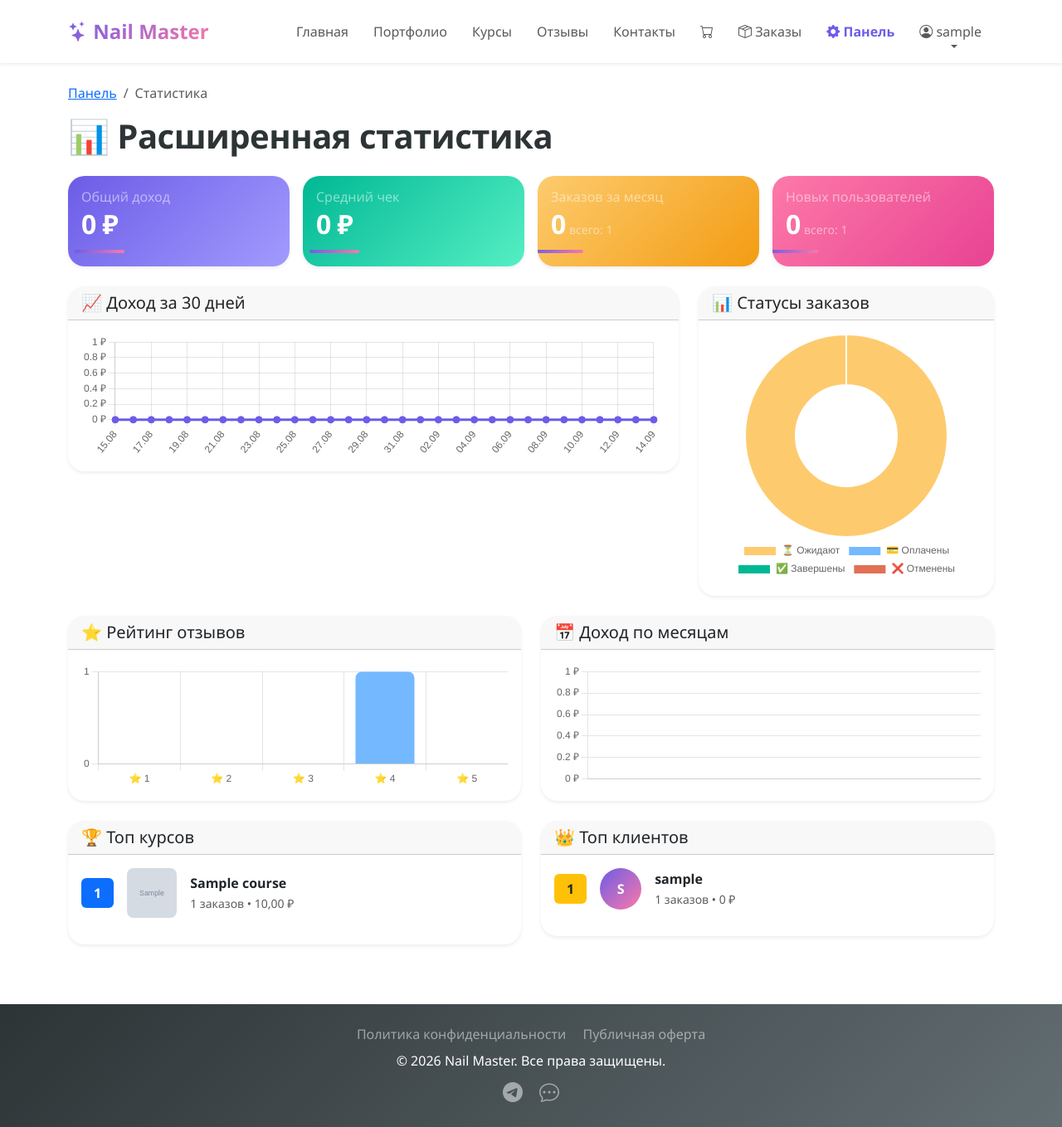
After one commit to zheleznovaSashka/NailMaster, a Django app: page /dashboard/stats/ in a window 1280 px wide. The commit adds this page. Shown: the whole page at 83% size. Run offline with Django 5.2, Linux system fonts and the light colour scheme; a user stored in the database is signed in; tables that the repository leaves empty hold one stand-in row (values such as "Sample post"); grey boxes marked "Sample" are stand-in pictures.

Commit message:
feat: расширенная статистика с графиками + юридические документы (оферта, политика конфиденциальности)

```diff
--- a/config/urls.py
+++ b/config/urls.py
@@ -50,6 +50,9 @@ urlpatterns = [
              template_name='users/password_reset_complete.html'
          ),
          name='password_reset_complete'),
+    # Flat pages (юридические документы)
+    path('pages/', include('django.contrib.flatpages.urls')),
+
 ]
 
 if settings.DEBUG:
--- /dev/null
+++ b/contacts/context_processors.py
@@ -0,0 +1,8 @@
+from .models import ContactInfo
+
+
+def contact_info(request):
+    """Передаёт контакты во все шаблоны"""
+    return {
+        'global_contact': ContactInfo.objects.first()
+    }
--- a/dashboard/urls.py
+++ b/dashboard/urls.py
@@ -50,4 +50,7 @@ urlpatterns = [
     path('orders/<int:pk>/status/<str:status>/', views.order_change_status, name='order_change_status'),
     path('orders/<int:pk>/delete/', views.order_delete, name='order_delete'),
 
+    # Статистика
+    path('stats/', views.stats_view, name='stats'),
+
 ]
--- a/dashboard/views.py
+++ b/dashboard/views.py
@@ -1,6 +1,6 @@
 from django.shortcuts import render
 from django.contrib.auth.decorators import login_required, user_passes_test
-from django.db.models import Sum, Q, Count
+from django.db.models import Sum, Q, Avg, Count
 from django.utils import timezone
 from datetime import timedelta
 from django.shortcuts import render, redirect, get_object_or_404
@@ -13,6 +13,9 @@ from portfolio.models import Work
 from courses.models import Course
 from core.models import MasterInfo
 from contacts.models import ContactInfo
+from datetime import datetime, timedelta
+from django.db.models.functions import TruncDate, TruncMonth
+
 
 
 def is_staff(user):
@@ -452,7 +455,6 @@ def contacts_edit(request):
     if request.method == 'POST':
         contact.phone = request.POST.get('phone', contact.phone)
         contact.email = request.POST.get('email', contact.email)
-        contact.instagram = request.POST.get('instagram', '')
         contact.telegram = request.POST.get('telegram', '')
         contact.max_messenger = request.POST.get('max_messenger', '')
         contact.booking_url = request.POST.get('booking_url', '')
@@ -673,3 +675,135 @@ def order_delete(request, pk):
         return redirect('dashboard:orders_list')
 
     return render(request, 'dashboard/order_delete.html', {'order': order})
+
+
+
+
+@login_required
+@user_passes_test(is_staff, login_url='/')
+def stats_view(request):
+    """Расширенная статистика"""
+
+    # === ДОХОД ЗА 30 ДНЕЙ ===
+    today = timezone.now().date()
+    thirty_days_ago = today - timedelta(days=30)
+
+    # Группировка по дням
+    daily_income = Order.objects.filter(
+        created_at__date__gte=thirty_days_ago,
+        status__in=['paid', 'completed']
+    ).annotate(
+        date=TruncDate('created_at')
+    ).values('date').annotate(
+        total=Sum('total_price'),
+        count=Count('id')
+    ).order_by('date')
+
+    # Заполняем пропущенные дни
+    days_data = {}
+    for i in range(31):
+        d = thirty_days_ago + timedelta(days=i)
+        days_data[d] = {'total': 0, 'count': 0}
+
+    for item in daily_income:
+        days_data[item['date']] = {
+            'total': float(item['total'] or 0),
+            'count': item['count']
+        }
+
+    # Данные для графика
+    chart_labels = [d.strftime('%d.%m') for d in days_data.keys()]
+    chart_income = [data['total'] for data in days_data.values()]
+    chart_orders = [data['count'] for data in days_data.values()]
+
+    # === СТАТУСЫ ЗАКАЗОВ ===
+    status_stats = Order.objects.values('status').annotate(
+        count=Count('id')
+    )
+
+    status_data = {
+        'pending': 0,
+        'paid': 0,
+        'completed': 0,
+        'cancelled': 0,
+    }
+    for s in status_stats:
+        status_data[s['status']] = s['count']
+
+    # === ТОП КУРСОВ ===
+    top_courses = Course.objects.annotate(
+        orders_count=Count('order')
+    ).filter(orders_count__gt=0).order_by('-orders_count')[:5]
+
+    # === ТОП КЛИЕНТОВ ===
+    top_clients = CustomUser.objects.annotate(
+        orders_count=Count('order'),
+        total_spent=Sum('order__total_price',
+                        filter=Q(order__status__in=['paid', 'completed']))
+    ).filter(orders_count__gt=0).order_by('-total_spent')[:5]
+
+    # === РЕЙТИНГ ОТЗЫВОВ ===
+    rating_stats = Review.objects.values('rating').annotate(
+        count=Count('id')
+    ).order_by('rating')
+
+    rating_data = {i: 0 for i in range(1, 6)}
+    for r in rating_stats:
+        rating_data[r['rating']] = r['count']
+
+    # === СРЕДНИЙ ЧЕК ===
+    avg_order = Order.objects.filter(
+        status__in=['paid', 'completed']
+    ).aggregate(avg=Avg('total_price'))['avg'] or 0
+
+    # === ОБЩАЯ СТАТИСТИКА ===
+    total_stats = {
+        'total_users': CustomUser.objects.count(),
+        'new_users_month': CustomUser.objects.filter(
+            date_joined__gte=timezone.now() - timedelta(days=30)
+        ).count(),
+        'total_orders': Order.objects.count(),
+        'orders_month': Order.objects.filter(
+            created_at__gte=timezone.now() - timedelta(days=30)
+        ).count(),
+        'total_income': Order.objects.filter(
+            status__in=['paid', 'completed']
+        ).aggregate(total=Sum('total_price'))['total'] or 0,
+        'avg_order': avg_order,
+    }
+
+    # === СТАТИСТИКА ПО МЕСЯЦАМ (последние 6 месяцев) ===
+    six_months_ago = timezone.now() - timedelta(days=180)
+    monthly_income = Order.objects.filter(
+        created_at__gte=six_months_ago,
+        status__in=['paid', 'completed']
+    ).annotate(
+        month=TruncMonth('created_at')
+    ).values('month').annotate(
+        total=Sum('total_price'),
+        count=Count('id')
+    ).order_by('month')
+
+    month_labels = []
+    month_income = []
+    month_orders = []
+
+    for item in monthly_income:
+        month_labels.append(item['month'].strftime('%m.%Y'))
+        month_income.append(float(item['total'] or 0))
+        month_orders.append(item['count'])
+
+    context = {
+        'total_stats': total_stats,
+        'chart_labels': chart_labels,
+        'chart_income': chart_income,
+        'chart_orders': chart_orders,
+        'status_data': status_data,
+        'top_courses': top_courses,
+        'top_clients': top_clients,
+        'rating_data': rating_data,
+        'month_labels': month_labels,
+        'month_income': month_income,
+        'month_orders': month_orders,
+    }
+    return render(request, 'dashboard/stats.html', context)
--- a/templates/base.html
+++ b/templates/base.html
@@ -144,11 +144,24 @@ document.addEventListener('DOMContentLoaded', function() {
 
 <footer class="bg-dark text-white text-center py-4 mt-5">
     <div class="container">
+        <p class="mb-2">
+            <a href="/pages/privacy/" class="text-white-50 text-decoration-none me-3">Политика конфиденциальности</a>
+            <a href="/pages/offer/" class="text-white-50 text-decoration-none">Публичная оферта</a>
+        </p>
         <p class="mb-2">© 2026 Nail Master. Все права защищены.</p>
         <p class="mb-0">
-            <a href="#" class="text-white-50 text-decoration-none me-3"><i class="bi bi-instagram fs-4"></i></a>
-            <a href="#" class="text-white-50 text-decoration-none me-3"><i class="bi bi-telegram fs-4"></i></a>
-            <a href="#" class="text-white-50 text-decoration-none"><i class="bi bi-chat-dots fs-4"></i></a>
+            {% if global_contact %}
+            {% if global_contact.telegram %}
+            <a href="{{ global_contact.telegram }}" target="_blank" class="text-white-50 text-decoration-none me-3">
+                <i class="bi bi-telegram fs-4"></i>
+            </a>
+            {% endif %}
+            {% if global_contact.max_messenger %}
+            <a href="{{ global_contact.max_messenger }}" target="_blank" class="text-white-50 text-decoration-none">
+                <i class="bi bi-chat-dots fs-4"></i>
+            </a>
+            {% endif %}
+            {% endif %}
         </p>
     </div>
 </footer>
--- /dev/null
+++ b/templates/dashboard/stats.html
@@ -0,0 +1,316 @@
+{% extends 'base.html' %}
+{% load static %}
+
+{% block title %}Статистика{% endblock %}
+
+{% block content %}
+<div class="container py-4">
+    <nav aria-label="breadcrumb" class="mb-3">
+        <ol class="breadcrumb">
+            <li class="breadcrumb-item"><a href="{% url 'dashboard:home' %}">Панель</a></li>
+            <li class="breadcrumb-item active">Статистика</li>
+        </ol>
+    </nav>
+
+    <h1 class="mb-4">📊 Расширенная статистика</h1>
+
+    <!-- Верхние карточки -->
+    <div class="row g-3 mb-4">
+        <div class="col-md-3 col-sm-6">
+            <div class="card shadow-sm border-0" style="background: linear-gradient(135deg, #6c5ce7, #a29bfe); color: white;">
+                <div class="card-body">
+                    <h6 class="text-white-50 mb-1">Общий доход</h6>
+                    <h2 class="mb-0">{{ total_stats.total_income|floatformat:0 }} ₽</h2>
+                </div>
+            </div>
+        </div>
+        <div class="col-md-3 col-sm-6">
+            <div class="card shadow-sm border-0" style="background: linear-gradient(135deg, #00b894, #55efc4); color: white;">
+                <div class="card-body">
+                    <h6 class="text-white-50 mb-1">Средний чек</h6>
+                    <h2 class="mb-0">{{ total_stats.avg_order|floatformat:0 }} ₽</h2>
+                </div>
+            </div>
+        </div>
+        <div class="col-md-3 col-sm-6">
+            <div class="card shadow-sm border-0" style="background: linear-gradient(135deg, #fdcb6e, #f39c12); color: white;">
+                <div class="card-body">
+                    <h6 class="text-white-50 mb-1">Заказов за месяц</h6>
+                    <h2 class="mb-0">{{ total_stats.orders_month }}</h2>
+                    <small class="text-white-50">всего: {{ total_stats.total_orders }}</small>
+                </div>
+            </div>
+        </div>
+        <div class="col-md-3 col-sm-6">
+            <div class="card shadow-sm border-0" style="background: linear-gradient(135deg, #fd79a8, #e84393); color: white;">
+                <div class="card-body">
+                    <h6 class="text-white-50 mb-1">Новых пользователей</h6>
+                    <h2 class="mb-0">{{ total_stats.new_users_month }}</h2>
+                    <small class="text-white-50">всего: {{ total_stats.total_users }}</small>
+                </div>
+            </div>
+        </div>
+    </div>
+
+    <!-- Графики -->
+    <div class="row g-4 mb-4">
+        <!-- График дохода за 30 дней -->
+        <div class="col-lg-8">
+            <div class="card shadow-sm">
+                <div class="card-header">
+                    <h5 class="mb-0">📈 Доход за 30 дней</h5>
+                </div>
+                <div class="card-body">
+                    <canvas id="incomeChart" style="max-height: 300px;"></canvas>
+                </div>
+            </div>
+        </div>
+
+        <!-- Статусы заказов -->
+        <div class="col-lg-4">
+            <div class="card shadow-sm">
+                <div class="card-header">
+                    <h5 class="mb-0">📊 Статусы заказов</h5>
+                </div>
+                <div class="card-body">
+                    <canvas id="statusChart" style="max-height: 300px;"></canvas>
+                </div>
+            </div>
+        </div>
+    </div>
+
+    <div class="row g-4 mb-4">
+        <!-- Рейтинг отзывов -->
+        <div class="col-lg-6">
+            <div class="card shadow-sm">
+                <div class="card-header">
+                    <h5 class="mb-0">⭐ Рейтинг отзывов</h5>
+                </div>
+                <div class="card-body">
+                    <canvas id="ratingChart" style="max-height: 300px;"></canvas>
+                </div>
+            </div>
+        </div>
+
+        <!-- Доход по месяцам -->
+        <div class="col-lg-6">
+            <div class="card shadow-sm">
+                <div class="card-header">
+                    <h5 class="mb-0">📅 Доход по месяцам</h5>
+                </div>
+                <div class="card-body">
+                    <canvas id="monthlyChart" style="max-height: 300px;"></canvas>
+                </div>
+            </div>
+        </div>
+    </div>
+
+    <!-- Топ курсов и клиентов -->
+    <div class="row g-4">
+        <!-- Топ курсов -->
+        <div class="col-lg-6">
+            <div class="card shadow-sm">
+                <div class="card-header">
+                    <h5 class="mb-0">🏆 Топ курсов</h5>
+                </div>
+                <div class="card-body">
+                    {% if top_courses %}
+                        {% for course in top_courses %}
+                        <div class="d-flex align-items-center mb-3">
+                            <div class="badge bg-primary me-3" style="font-size: 1rem; padding: 10px 15px;">
+                                {{ forloop.counter }}
+                            </div>
+                            {% if course.image %}
+                                <img src="{{ course.image.url }}" style="width: 60px; height: 60px; object-fit: cover; border-radius: 8px;" class="me-3">
+                            {% endif %}
+                            <div class="flex-grow-1">
+                                <strong>{{ course.title }}</strong>
+                                <br>
+                                <small class="text-muted">{{ course.orders_count }} заказов • {{ course.price }} ₽</small>
+                            </div>
+                        </div>
+                        {% endfor %}
+                    {% else %}
+                        <p class="text-muted text-center py-3">Пока нет продаж курсов</p>
+                    {% endif %}
+                </div>
+            </div>
+        </div>
+
+        <!-- Топ клиентов -->
+        <div class="col-lg-6">
+            <div class="card shadow-sm">
+                <div class="card-header">
+                    <h5 class="mb-0">👑 Топ клиентов</h5>
+                </div>
+                <div class="card-body">
+                    {% if top_clients %}
+                        {% for client in top_clients %}
+                        <div class="d-flex align-items-center mb-3">
+                            <div class="badge bg-warning text-dark me-3" style="font-size: 1rem; padding: 10px 15px;">
+                                {{ forloop.counter }}
+                            </div>
+                            <div class="rounded-circle me-3 d-flex align-items-center justify-content-center text-white"
+                                 style="width: 50px; height: 50px; background: var(--gradient); font-weight: 700;">
+                                {{ client.username|first|upper }}
+                            </div>
+                            <div class="flex-grow-1">
+                                <strong>{{ client.username }}</strong>
+                                <br>
+                                <small class="text-muted">{{ client.orders_count }} заказов • {{ client.total_spent|floatformat:0|default:"0" }} ₽</small>
+                            </div>
+                        </div>
+                        {% endfor %}
+                    {% else %}
+                        <p class="text-muted text-center py-3">Пока нет клиентов с заказами</p>
+                    {% endif %}
+                </div>
+            </div>
+        </div>
+    </div>
+</div>
+
+<!-- Chart.js -->
+<script src="https://cdn.jsdelivr.net/npm/chart.js@4.4.0/dist/chart.umd.min.js"></script>
+
+<script>
+// График дохода
+const incomeCtx = document.getElementById('incomeChart');
+new Chart(incomeCtx, {
+    type: 'line',
+    data: {
+        labels: {{ chart_labels|safe }},
+        datasets: [{
+            label: 'Доход (₽)',
+            data: {{ chart_income|safe }},
+            borderColor: '#6c5ce7',
+            backgroundColor: 'rgba(108, 92, 231, 0.1)',
+            fill: true,
+            tension: 0.4,
+            pointBackgroundColor: '#6c5ce7',
+            pointRadius: 4,
+        }]
+    },
+    options: {
+        responsive: true,
+        maintainAspectRatio: false,
+        plugins: {
+            legend: { display: false }
+        },
+        scales: {
+            y: {
+                beginAtZero: true,
+                ticks: {
+                    callback: function(value) {
+                        return value + ' ₽';
+                    }
+                }
+            }
+        }
+    }
+});
+
+// Статусы заказов (круговая)
+const statusCtx = document.getElementById('statusChart');
+new Chart(statusCtx, {
+    type: 'doughnut',
+    data: {
+        labels: ['⏳ Ожидают', '💳 Оплачены', '✅ Завершены', '❌ Отменены'],
+        datasets: [{
+            data: [
+                {{ status_data.pending }},
+                {{ status_data.paid }},
+                {{ status_data.completed }},
+                {{ status_data.cancelled }}
+            ],
+            backgroundColor: ['#fdcb6e', '#74b9ff', '#00b894', '#e17055'],
+            borderWidth: 2,
+            borderColor: '#fff'
+        }]
+    },
+    options: {
+        responsive: true,
+        maintainAspectRatio: false,
+        plugins: {
+            legend: {
+                position: 'bottom'
+            }
+        }
+    }
+});
+
+// Рейтинг отзывов (столбцы)
+const ratingCtx = document.getElementById('ratingChart');
+new Chart(ratingCtx, {
+    type: 'bar',
+    data: {
+        labels: ['⭐ 1', '⭐ 2', '⭐ 3', '⭐ 4', '⭐ 5'],
+        datasets: [{
+            label: 'Количество отзывов',
+            data: [
+                {{ rating_data.1 }},
+                {{ rating_data.2 }},
+                {{ rating_data.3 }},
+                {{ rating_data.4 }},
+                {{ rating_data.5 }}
+            ],
+            backgroundColor: [
+                '#e17055',
+                '#fab1a0',
+                '#fdcb6e',
+                '#74b9ff',
+                '#00b894'
+            ],
+            borderRadius: 8
+        }]
+    },
+    options: {
+        responsive: true,
+        maintainAspectRatio: false,
+        plugins: {
+            legend: { display: false }
+        },
+        scales: {
+            y: {
+                beginAtZero: true,
+                ticks: { stepSize: 1 }
+            }
+        }
+    }
+});
+
+// Доход по месяцам
+const monthlyCtx = document.getElementById('monthlyChart');
+new Chart(monthlyCtx, {
+    type: 'bar',
+    data: {
+        labels: {{ month_labels|safe }},
+        datasets: [{
+            label: 'Доход (₽)',
+            data: {{ month_income|safe }},
+            backgroundColor: 'rgba(108, 92, 231, 0.7)',
+            borderColor: '#6c5ce7',
+            borderWidth: 2,
+            borderRadius: 8
+        }]
+    },
+    options: {
+        responsive: true,
+        maintainAspectRatio: false,
+        plugins: {
+            legend: { display: false }
+        },
+        scales: {
+            y: {
+                beginAtZero: true,
+                ticks: {
+                    callback: function(value) {
+                        return value + ' ₽';
+                    }
+                }
+            }
+        }
+    }
+});
+</script>
+{% endblock %}
```
Also changed, not shown: config/settings.py (+8 -0 lines), contacts/templates/contacts/index.html (+0 -9 lines), static/css/style.css (+42 -0 lines), templates/dashboard/contacts_edit.html (+0 -9 lines), templates/dashboard/home.html (+14 -0 lines), templates/flatpages/default.html (added, +20 -0 lines). Lines whose indentation alone changed are shown as unchanged.
